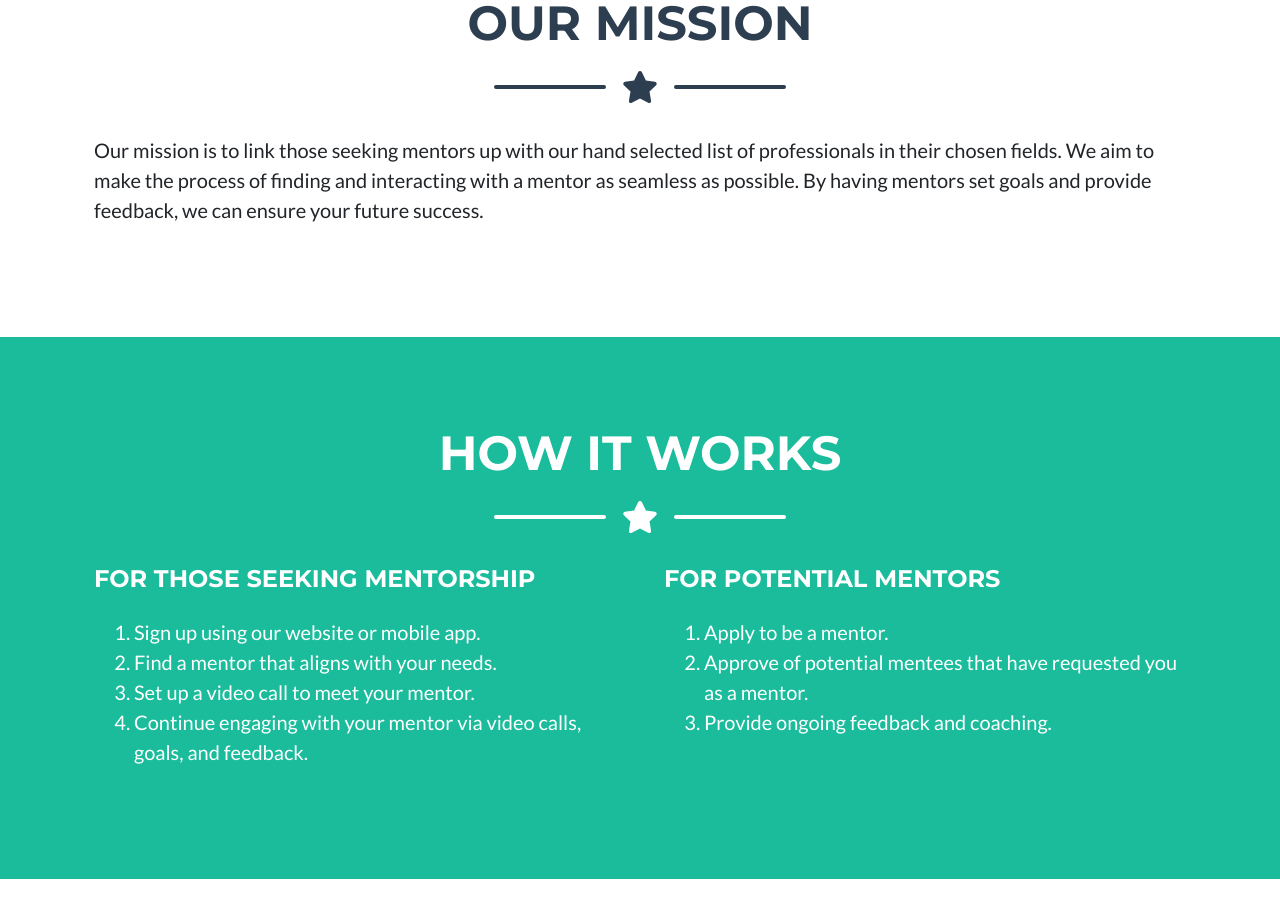
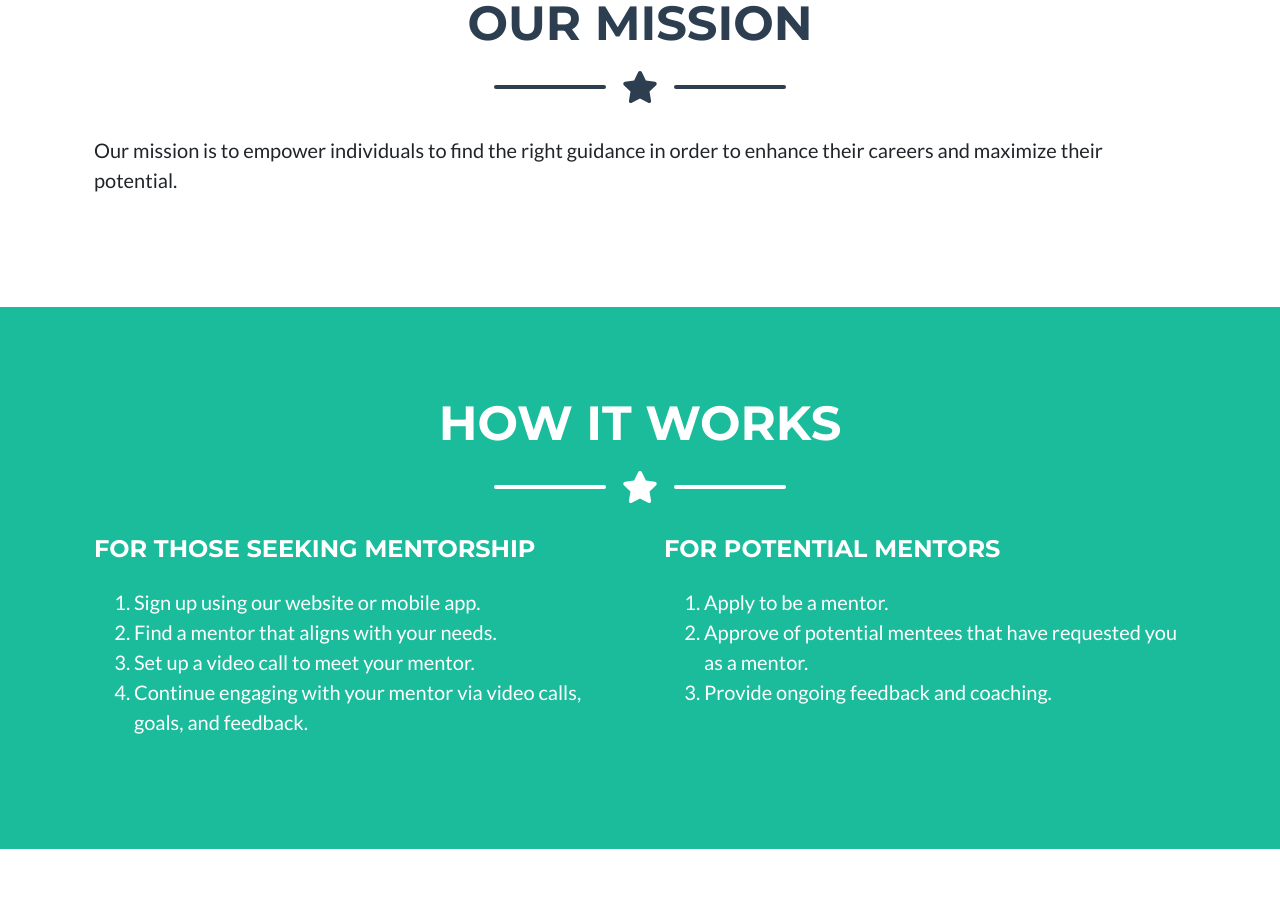
Before and after one commit to proskonnect/proskonnect.github.io, a plain HTML site: page index.html in a window 1280 px wide. Shown: the part 876-1793 px from the top of the page. Drawn offline with nearby package versions, Linux system fonts and the light colour scheme; a script that the page names is missing.

Commit message:
Updating mission statement.

```diff
--- a/index.html
+++ b/index.html
@@ -65,7 +65,7 @@
                 <!-- Our Mission Section Content-->
                 <div class="row">
                     <div class="col-lg-12 ml-auto">
-                        <p class="lead">Our mission is to link those seeking mentors up with our hand selected list of professionals in their chosen fields.  We aim to make the process of finding and interacting with a mentor as seamless as possible.  By having mentors set goals and provide feedback, we can ensure your future success.</p>
+                        <p class="lead">Our mission is to empower individuals to find the right guidance in order to enhance their careers and maximize their potential.</p>
                     </div>
                 </div>
             </div>
```
